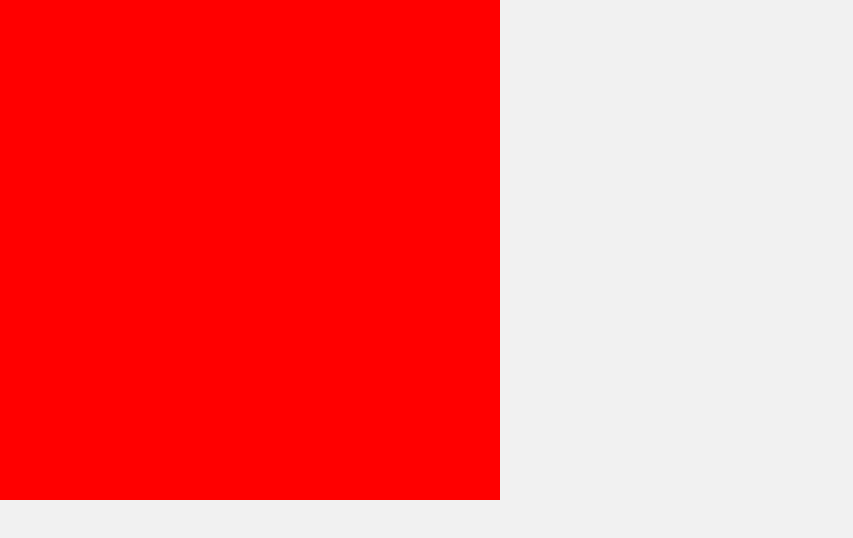
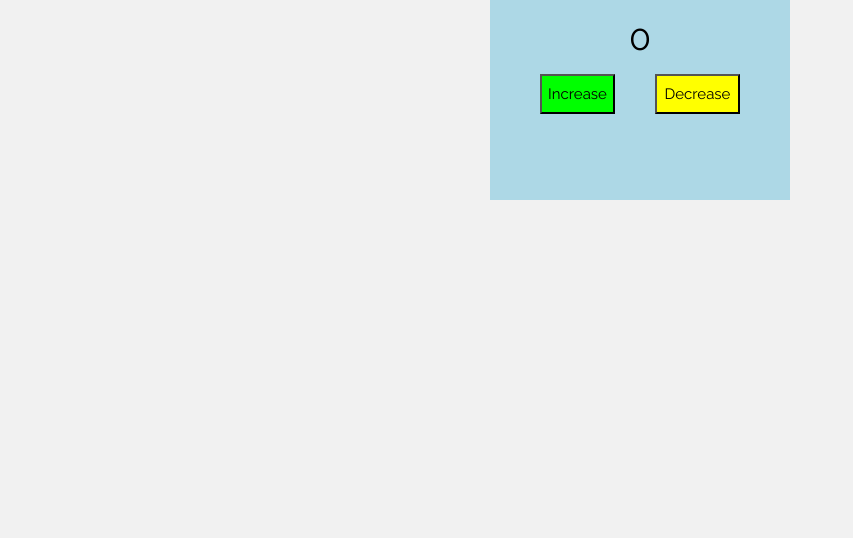
Before and after one commit to JoomartDuishenaliev/my-blog, a React (Create React App) app: page / in a window 1280 px wide. Shown: the top 538 px of the page, without its empty margins (0-853 px from the left). Built offline with nearby package versions, Linux system fonts and the light colour scheme.

Commit message:
feat: counter done

```diff
--- a/src/App.js
+++ b/src/App.js
@@ -1,11 +1,16 @@
 import React from "react";
-import Square from "./components/Square/Square";
+import CounterButtons from "./components/CounterButtons/CounterButtons";
 
 const App = () => {
     return (
-        <div className="w3-content" style={{maxWidth:"1400px"}}>
-            <Square color="red" size="500px"/>
-        </div>
+        <>
+            <div className="w3-content" style={{maxWidth:"1400px", display:"flex", justifyContent:"center"}}>
+                <div style={{display:"flex", justifyContent:"center", backgroundColor:"lightblue",
+                height:"200px", width:"300px"}}>
+                    <CounterButtons/>
+                </div>
+            </div>
+        </>
     )
 }
 
--- /dev/null
+++ b/src/components/CounterButtons/CounterButtons.js
@@ -0,0 +1,24 @@
+import React, {useState} from 'react';
+
+const CounterButtons = () => {
+    const [count, setCount] = useState(0);
+    return (
+        <div style={{display: "flex", flexDirection: "column"}}>
+            <div style={{display:"flex", justifyContent:"center"}}>
+                <h1>{count}</h1>
+            </div>
+            <div style={{display: "flex"}}>
+                <button onClick={() => setCount(count + 1)}
+                        style={{width: "75px", height: "40px", backgroundColor: "lime", marginRight:"40px"}}>
+                    Increase
+                </button>
+                <button onClick={() => setCount(count - 1)}
+                        style={{width: "85px", height: "40px", backgroundColor: "yellow"}}>
+                    Decrease
+                </button>
+            </div>
+        </div>
+    )
+}
+
+export default CounterButtons;
```
